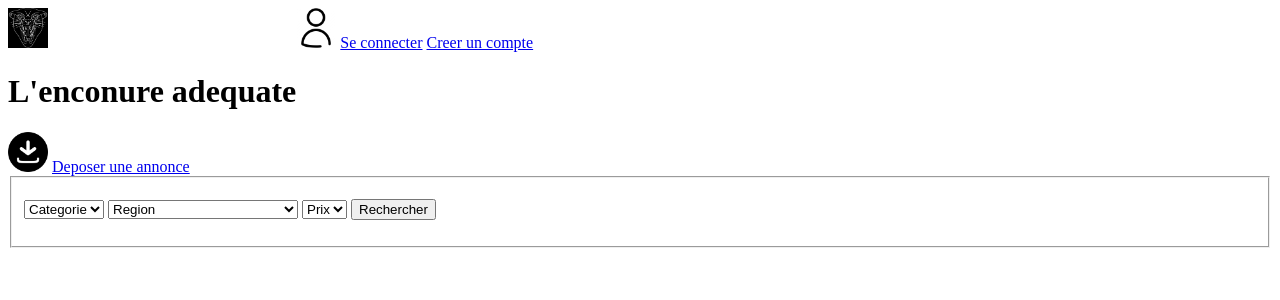
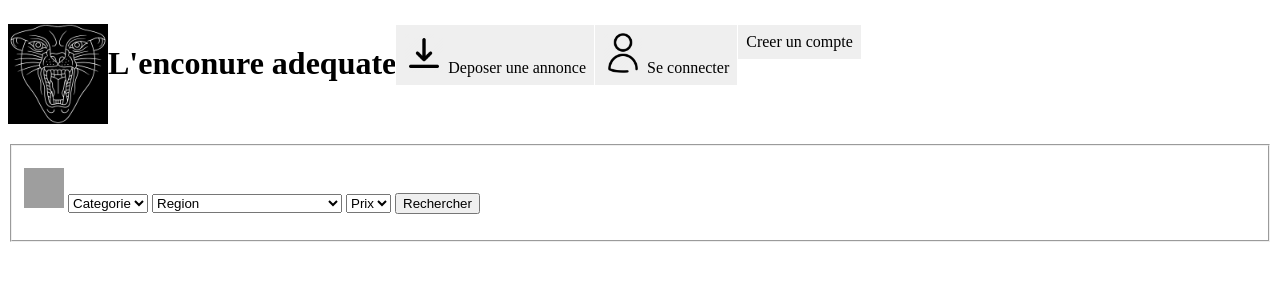
Before and after one commit to BaptSeg/Projet---PHP---S3, a PHP site: page /view/accueil.view.php in a window 1280 px wide. Shown: the top 300 px of the page. Run offline with PHP 8.4, Linux system fonts and the light colour scheme; the template is opened without the code that fills it, so the values that code supplies are empty; grey boxes are pictures that could not be loaded.

Commit message:
css début (1)

```diff
--- a/view/accueil.css
+++ b/view/accueil.css
@@ -22,6 +22,11 @@ ul li a{
 
 header{
     display: flex;
+    justify-content:
+}
+
+a{
+
 }
 
 .recherche {
--- a/view/accueil.view.php
+++ b/view/accueil.view.php
@@ -7,21 +7,30 @@
 </head>
 <body>
   <header>
-    <div class="enTete">
-      <img src="./L'enconure adequate.png" alt="logo" height="40 px" width="40 px">
-      <h1>L'enconure adequate</h1>
-      <img src="../model/data/icone_deposer_annonce.png" alt="icon_deposer_annonce" height="40 px" width="40 px">
-      <a href="../view/test.html">Deposer une annonce</a>
-    </div>
-    <div class="connection">
-      <img src="../model/data/icone_utilisateur.png" alt="icon_user" height="40 px" width="40 px">
-      <a href="../view/test.html">Se connecter</a>
-      <a href="../view/test.html">Creer un compte</a>
-    </div>
+
+    <ul class="Entete">
+      <li> <img src="./L'enconure adequate.png" alt="logo" height="100 px" width="100 px"> </li>
+      <li> <h1>L'enconure adequate</h1> </li>
+      <li>
+        <a href="../view/test.html">
+        <img src="../model/data/icone_deposer_annonce.png" alt="icon_deposer_annonce" height="40 px" width="40 px">
+        Deposer une annonce
+        </a>
+      </li>
+      <li>
+        <a href="../view/test.html">
+        <img src="../model/data/icone_utilisateur.png" alt="icon_user" height="40 px" width="40 px">
+        Se connecter
+        </a>
+      </li>
+      <li> <a href="../view/test.html">Creer un compte</a> </li>
+    </ul>
+
   </header>
   <form method="post" action="../controler/acceuil.ctrl.php">
     <fieldset>
       <p>
+        <img src="../model/data/icone_categories.png" alt="icon_user" height="40 px" width="40 px">
         <select name="Categorie" id="Categorie">
           <option value="" selected>Categorie</option>
           <?php for ($i=0; $i < sizeof($Categorie)-1; $i++){
```
Also changed, not shown: model/data/icone_deposer_annonce.png.
